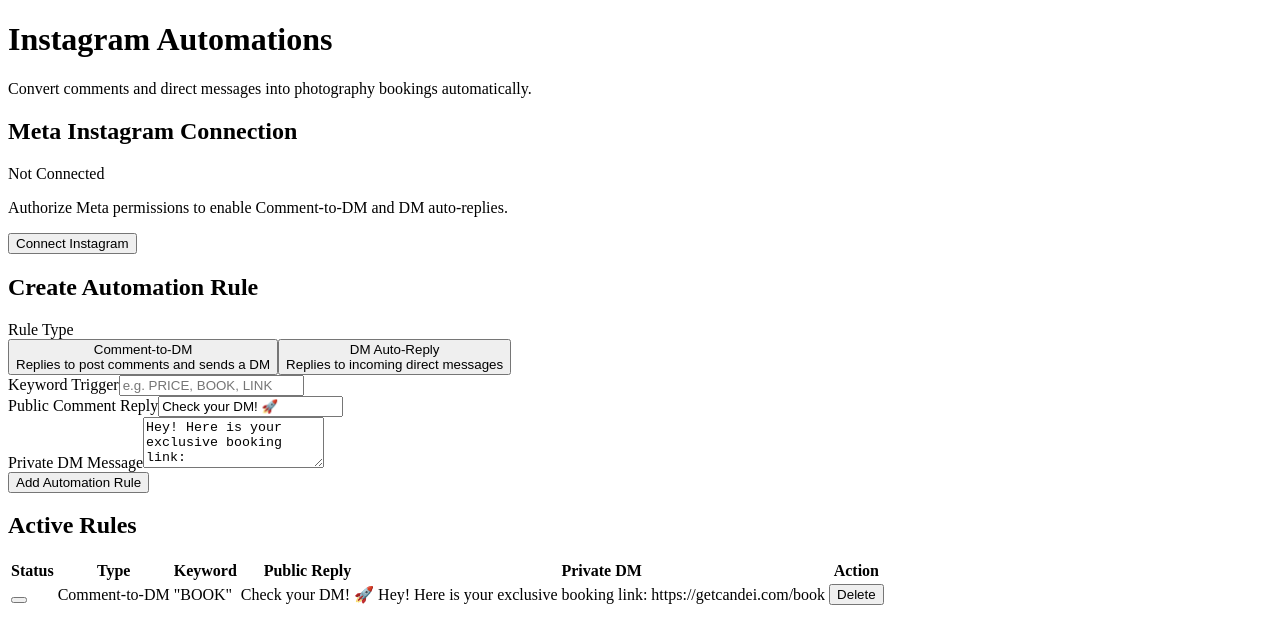
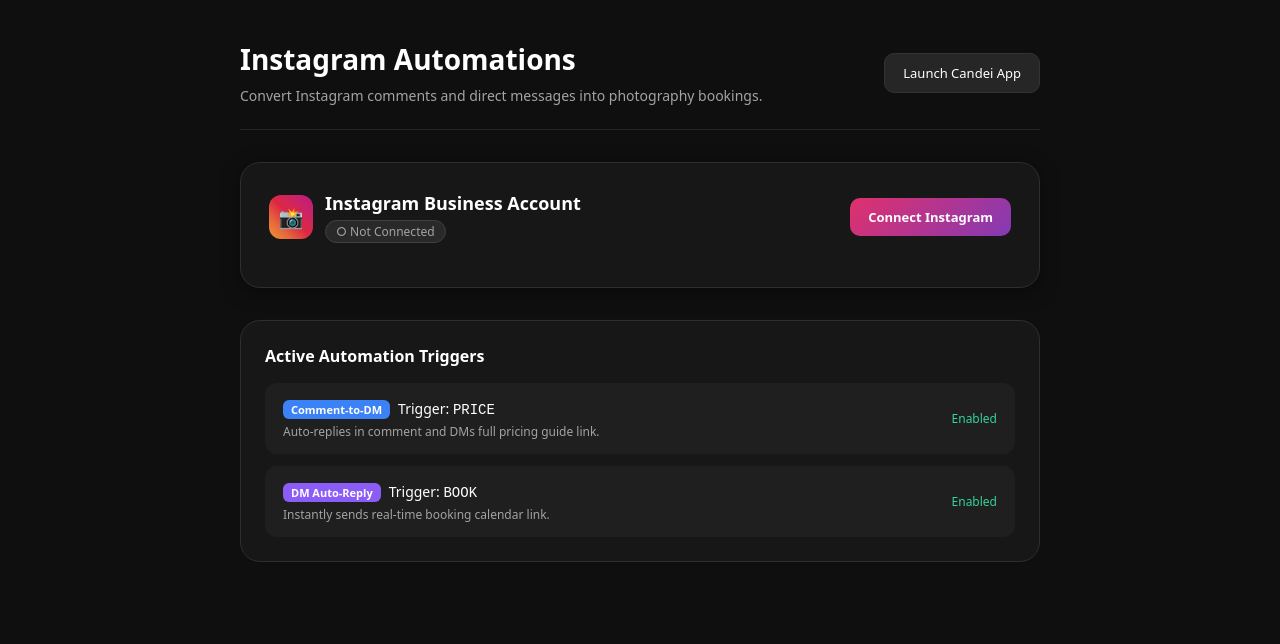
Before and after one commit to sachin32222/candy, a Next.js app: page /dashboard/automations in a window 1280 px wide. Shown: the top 644 px of the page. Built offline with nearby package versions, Linux system fonts and the light colour scheme.

Commit message:
fix: update auth redirects and configure layout
Hardcode absolute redirect URLs to ensure correct navigation after Instagram OAuth. Add metadata and global styling to the root layout and update the Vercel configuration.

```diff
--- a/api/auth/instagram/callback.ts
+++ b/api/auth/instagram/callback.ts
@@ -54,7 +54,7 @@
     const { user_id } = tokenData;
     console.log("[Instagram Callback Vercel] Connected user_id:", user_id);
 
-    const redirectUrl = `/dashboard/automations?status=connected&user_id=${user_id || ""}`;
+    const redirectUrl = `https://getcandei.com/dashboard/automations?status=connected&user_id=${user_id || ""}`;
     if (typeof res.redirect === "function") {
       return res.redirect(redirectUrl);
     } else {
--- a/app/api/auth/instagram/callback/route.ts
+++ b/app/api/auth/instagram/callback/route.ts
@@ -52,7 +52,7 @@
     console.log("[Instagram Callback] Connected user_id:", user_id);
 
     return NextResponse.redirect(
-      new URL(`/dashboard/automations?status=connected&user_id=${user_id || ""}`, request.url)
+      `https://getcandei.com/dashboard/automations?status=connected&user_id=${user_id || ""}`
     );
   } catch (err: any) {
     console.error("[Instagram Callback] Fatal Error:", err);
--- a/app/dashboard/automations/page.tsx
+++ b/app/dashboard/automations/page.tsx
@@ -1,297 +1,168 @@
 "use client";
 
-import React, { useState, useEffect } from "react";
+import React, { Suspense, useState, useEffect } from "react";
+import { useSearchParams } from "next/navigation";
 
-interface AutomationRule {
-  id: string;
-  ruleType: "Comment-to-DM" | "DM Auto-Reply";
-  triggerKeyword: string;
-  publicReply?: string;
-  privateMessage: string;
-  enabled: boolean;
-  createdAt: string;
-}
+function AutomationsContent() {
+  const searchParams = useSearchParams();
+  const status = searchParams.get("status");
+  const userId = searchParams.get("user_id");
+  const error = searchParams.get("error");
 
-export default function AutomationsPage() {
   const [isConnected, setIsConnected] = useState(false);
-  const [instagramUsername, setInstagramUsername] = useState("");
-  const [currentTenantId, setCurrentTenantId] = useState("tenant_default");
-
-  const [rules, setRules] = useState<AutomationRule[]>([
-    {
-      id: "rule_1",
-      ruleType: "Comment-to-DM",
-      triggerKeyword: "BOOK",
-      publicReply: "Check your DM! 🚀",
-      privateMessage: "Hey! Here is your exclusive booking link: https://getcandei.com/book",
-      enabled: true,
-      createdAt: new Date().toISOString(),
-    },
-  ]);
-
-  // Form State
-  const [ruleType, setRuleType] = useState<"Comment-to-DM" | "DM Auto-Reply">("Comment-to-DM");
-  const [triggerKeyword, setTriggerKeyword] = useState("");
-  const [publicReply, setPublicReply] = useState("Check your DM! 🚀");
-  const [privateMessage, setPrivateMessage] = useState("Hey! Here is your exclusive booking link: https://getcandei.com/book");
+  const [currentUserId, setCurrentUserId] = useState<string | null>(null);
 
   useEffect(() => {
-    if (typeof window !== "undefined") {
-      const params = new URLSearchParams(window.location.search);
-      if (params.get("status") === "connected") {
+    if (status === "connected") {
       setIsConnected(true);
-        setInstagramUsername("candei_photographer");
+      setCurrentUserId(userId || "17841413170626603");
     }
-    }
-  }, []);
-
-  const handleConnectInstagram = () => {
-    const clientId = process.env.NEXT_PUBLIC_INSTAGRAM_CLIENT_ID || process.env.NEXT_PUBLIC_META_APP_ID || "1090179470293810";
-    const redirectUri = "https://getcandei.com/api/auth/instagram/callback";
-    const oauthUrl = `https://www.instagram.com/oauth/authorize?force_reauth=true&client_id=${clientId}&redirect_uri=${encodeURIComponent(
-      redirectUri
-    )}&response_type=code&scope=instagram_business_basic,instagram_business_manage_messages,instagram_business_manage_comments,instagram_business_content_publish,instagram_business_manage_insights&state=${encodeURIComponent(
-      currentTenantId
-    )}`;
-
-    window.location.href = oauthUrl;
-  };
-
-  const handleCreateRule = (e: React.FormEvent) => {
-    e.preventDefault();
-    if (!triggerKeyword.trim() || !privateMessage.trim()) return;
-
-    const newRule: AutomationRule = {
-      id: "rule_" + Date.now(),
-      ruleType,
-      triggerKeyword: triggerKeyword.trim().toUpperCase(),
-      publicReply: ruleType === "Comment-to-DM" ? publicReply.trim() : undefined,
-      privateMessage: privateMessage.trim(),
-      enabled: true,
-      createdAt: new Date().toISOString(),
-    };
-
-    setRules([newRule, ...rules]);
-    setTriggerKeyword("");
-    setPublicReply("Check your DM! 🚀");
-    setPrivateMessage("Hey! Here is your exclusive booking link: https://getcandei.com/book");
-  };
-
-  const handleToggleRule = (id: string) => {
-    setRules(rules.map((r) => (r.id === id ? { ...r, enabled: !r.enabled } : r)));
-  };
-
-  const handleDeleteRule = (id: string) => {
-    setRules(rules.filter((r) => r.id !== id));
-  };
+  }, [status, userId]);
 
   return (
-    <div className="min-h-screen bg-[#0f0f0f] text-white p-6 md:p-12 font-sans">
-      <div className="max-w-6xl mx-auto space-y-10">
+    <div style={{ minHeight: "100vh", backgroundColor: "#0f0f0f", color: "#ffffff", padding: "40px 20px", fontFamily: "system-ui, -apple-system, sans-serif" }}>
+      <div style={{ maxWidth: "800px", margin: "0 auto" }}>
         {/* Header */}
-        <div className="flex flex-col md:flex-row justify-between items-start md:items-end gap-4 border-b border-[#262626] pb-8">
+        <div style={{ borderBottom: "1px solid #262626", paddingBottom: "24px", marginBottom: "32px", display: "flex", justifyContent: "space-between", alignItems: "center" }}>
           <div>
-            <h1 className="text-4xl font-serif text-white tracking-tight">Instagram Automations</h1>
-            <p className="text-neutral-400 mt-2 text-sm">
-              Convert comments and direct messages into photography bookings automatically.
+            <h1 style={{ fontSize: "28px", fontWeight: "600", margin: "0 0 8px 0" }}>Instagram Automations</h1>
+            <p style={{ color: "#a3a3a3", fontSize: "14px", margin: 0 }}>
+              Convert Instagram comments and direct messages into photography bookings.
             </p>
+          </div>
+          <a
+            href="https://getcandei.com/#/dashboard/automations"
+            style={{
+              padding: "10px 18px",
+              backgroundColor: "#262626",
+              color: "#ffffff",
+              textDecoration: "none",
+              borderRadius: "10px",
+              fontSize: "13px",
+              fontWeight: "500",
+              border: "1px solid #333333"
+            }}
+          >
+            Launch Candei App
+          </a>
+        </div>
+
+        {/* Error Alert */}
+        {error && (
+          <div style={{ backgroundColor: "rgba(239, 68, 68, 0.15)", border: "1px solid rgba(239, 68, 68, 0.4)", borderRadius: "16px", padding: "16px 20px", marginBottom: "24px", color: "#fca5a5", fontSize: "14px" }}>
+            <strong>Connection Notice:</strong> {error}
+          </div>
+        )}
+
+        {/* Status Card */}
+        <div style={{
+          backgroundColor: "#171717",
+          border: isConnected ? "1px solid rgba(16, 185, 129, 0.4)" : "1px solid #2e2e2e",
+          borderRadius: "20px",
+          padding: "28px",
+          marginBottom: "32px",
+          boxShadow: "0 4px 20px rgba(0,0,0,0.4)"
+        }}>
+          <div style={{ display: "flex", alignItems: "center", justifyContent: "space-between", marginBottom: "16px" }}>
+            <div style={{ display: "flex", alignItems: "center", gap: "12px" }}>
+              <div style={{
+                width: "44px",
+                height: "44px",
+                borderRadius: "12px",
+                background: "linear-gradient(45deg, #f09433 0%, #e6683c 25%, #dc2743 50%, #cc2366 75%, #bc1888 100%)",
+                display: "flex",
+                alignItems: "center",
+                justifyContent: "center",
+                color: "#ffffff",
+                fontWeight: "bold",
+                fontSize: "20px"
+              }}>
+                📸
+              </div>
+              <div>
+                <h2 style={{ fontSize: "18px", fontWeight: "600", margin: "0 0 4px 0" }}>Instagram Business Account</h2>
+                <span style={{
+                  display: "inline-block",
+                  padding: "2px 10px",
+                  borderRadius: "20px",
+                  fontSize: "12px",
+                  fontWeight: "500",
+                  backgroundColor: isConnected ? "rgba(16, 185, 129, 0.2)" : "rgba(115, 115, 115, 0.2)",
+                  color: isConnected ? "#34d399" : "#a3a3a3",
+                  border: isConnected ? "1px solid rgba(16, 185, 129, 0.4)" : "1px solid #404040"
+                }}>
+                  {isConnected ? "● Connected & Live" : "○ Not Connected"}
+                </span>
               </div>
             </div>
 
-        {/* Connection Status Card */}
-        <div className="bg-[#161616] border border-[#2b2b2b] rounded-3xl p-8 flex flex-col md:flex-row justify-between items-start md:items-center gap-6 shadow-xl">
-          <div>
-            <div className="flex items-center gap-3 mb-2">
-              <h2 className="text-xl font-medium">Meta Instagram Connection</h2>
             {isConnected ? (
-                <span className="px-3 py-1 rounded-full text-xs font-semibold bg-emerald-500/20 text-emerald-400 border border-emerald-500/30">
-                  Connected
-                </span>
+              <span style={{ fontSize: "12px", color: "#34d399", fontWeight: "500" }}>Active 24/7</span>
             ) : (
-                <span className="px-3 py-1 rounded-full text-xs font-semibold bg-neutral-800 text-neutral-400 border border-neutral-700">
-                  Not Connected
-                </span>
+              <a
+                href={`https://www.instagram.com/oauth/authorize?force_reauth=true&client_id=1090179470293810&redirect_uri=https://getcandei.com/api/auth/instagram/callback&response_type=code&scope=instagram_business_basic,instagram_business_manage_messages,instagram_business_manage_comments,instagram_business_content_publish,instagram_business_manage_insights`}
+                style={{
+                  padding: "10px 18px",
+                  background: "linear-gradient(135deg, #e1306c, #833ab4)",
+                  color: "#ffffff",
+                  textDecoration: "none",
+                  borderRadius: "10px",
+                  fontSize: "13px",
+                  fontWeight: "600"
+                }}
+              >
+                Connect Instagram
+              </a>
             )}
           </div>
-            <p className="text-sm text-neutral-400">
-              {isConnected ? (
-                <span>
-                  Linked handle: <span className="text-white font-medium">@{instagramUsername}</span>
-                </span>
-              ) : (
-                "Authorize Meta permissions to enable Comment-to-DM and DM auto-replies."
+
+          {isConnected && currentUserId && (
+            <div style={{ marginTop: "16px", paddingTop: "16px", borderTop: "1px solid #262626", display: "flex", gap: "24px", fontSize: "13px", color: "#a3a3a3" }}>
+              <div>
+                <span style={{ color: "#737373" }}>Instagram User ID: </span>
+                <code style={{ color: "#ffffff", backgroundColor: "#262626", padding: "2px 6px", borderRadius: "4px" }}>{currentUserId}</code>
+              </div>
+              <div>
+                <span style={{ color: "#737373" }}>Webhook Status: </span>
+                <span style={{ color: "#34d399" }}>Subscribed</span>
+              </div>
+            </div>
           )}
-            </p>
         </div>
 
+        {/* Automations Preview */}
+        <div style={{ backgroundColor: "#171717", border: "1px solid #2e2e2e", borderRadius: "20px", padding: "24px" }}>
+          <h3 style={{ fontSize: "16px", fontWeight: "600", margin: "0 0 16px 0" }}>Active Automation Triggers</h3>
+
+          <div style={{ display: "flex", flexDirection: "column", gap: "12px" }}>
+            <div style={{ backgroundColor: "#1f1f1f", padding: "14px 18px", borderRadius: "12px", display: "flex", justifyContent: "space-between", alignItems: "center" }}>
               <div>
-            {isConnected ? (
-              <button
-                onClick={() => setIsConnected(false)}
-                className="px-5 py-2.5 rounded-xl border border-red-500/30 bg-red-950/20 text-red-400 hover:text-red-300 text-xs font-medium uppercase tracking-wider transition-colors"
-              >
-                Disconnect
-              </button>
-            ) : (
-              <button
-                onClick={handleConnectInstagram}
-                className="bg-gradient-to-r from-pink-600 via-purple-600 to-indigo-600 hover:opacity-95 text-white font-medium px-6 py-3 rounded-xl text-xs uppercase tracking-wider shadow-lg shadow-pink-600/20 transition-all"
-              >
-                Connect Instagram
-              </button>
-            )}
+                <span style={{ backgroundColor: "#3b82f6", color: "#ffffff", fontSize: "11px", fontWeight: "600", padding: "2px 8px", borderRadius: "6px", marginRight: "8px" }}>Comment-to-DM</span>
+                <span style={{ fontSize: "14px", fontWeight: "500" }}>Trigger: <code>PRICE</code></span>
+                <p style={{ margin: "4px 0 0 0", fontSize: "12px", color: "#a3a3a3" }}>Auto-replies in comment and DMs full pricing guide link.</p>
               </div>
+              <span style={{ color: "#34d399", fontSize: "12px", fontWeight: "500" }}>Enabled</span>
             </div>
 
-        {/* Create Rule Form */}
-        <div className="bg-[#161616] border border-[#2b2b2b] rounded-3xl p-8 shadow-xl">
-          <h2 className="text-2xl font-serif text-white mb-6">Create Automation Rule</h2>
-
-          <form onSubmit={handleCreateRule} className="space-y-6">
+            <div style={{ backgroundColor: "#1f1f1f", padding: "14px 18px", borderRadius: "12px", display: "flex", justifyContent: "space-between", alignItems: "center" }}>
               <div>
-              <label className="block text-xs font-semibold uppercase tracking-wider text-neutral-300 mb-2">
-                Rule Type
-              </label>
-              <div className="grid grid-cols-1 sm:grid-cols-2 gap-4">
-                <button
-                  type="button"
-                  onClick={() => setRuleType("Comment-to-DM")}
-                  className={`p-4 rounded-2xl border text-left transition-all ${
-                    ruleType === "Comment-to-DM"
-                      ? "bg-pink-500/10 border-pink-500 text-white"
-                      : "bg-[#111] border-[#333] text-neutral-400 hover:border-[#555]"
-                  }`}
-                >
-                  <div className="font-semibold text-sm">Comment-to-DM</div>
-                  <div className="text-xs text-neutral-400 mt-1">Replies to post comments and sends a DM</div>
-                </button>
-
-                <button
-                  type="button"
-                  onClick={() => setRuleType("DM Auto-Reply")}
-                  className={`p-4 rounded-2xl border text-left transition-all ${
-                    ruleType === "DM Auto-Reply"
-                      ? "bg-purple-500/10 border-purple-500 text-white"
-                      : "bg-[#111] border-[#333] text-neutral-400 hover:border-[#555]"
-                  }`}
-                >
-                  <div className="font-semibold text-sm">DM Auto-Reply</div>
-                  <div className="text-xs text-neutral-400 mt-1">Replies to incoming direct messages</div>
-                </button>
+                <span style={{ backgroundColor: "#8b5cf6", color: "#ffffff", fontSize: "11px", fontWeight: "600", padding: "2px 8px", borderRadius: "6px", marginRight: "8px" }}>DM Auto-Reply</span>
+                <span style={{ fontSize: "14px", fontWeight: "500" }}>Trigger: <code>BOOK</code></span>
+                <p style={{ margin: "4px 0 0 0", fontSize: "12px", color: "#a3a3a3" }}>Instantly sends real-time booking calendar link.</p>
               </div>
+              <span style={{ color: "#34d399", fontSize: "12px", fontWeight: "500" }}>Enabled</span>
             </div>
-
-            <div>
-              <label className="block text-xs font-semibold uppercase tracking-wider text-neutral-300 mb-2">
-                Keyword Trigger
-              </label>
-              <input
-                type="text"
-                required
-                value={triggerKeyword}
-                onChange={(e) => setTriggerKeyword(e.target.value.toUpperCase())}
-                placeholder="e.g. PRICE, BOOK, LINK"
-                className="w-full bg-[#111] border border-[#333] focus:border-pink-500 rounded-xl px-4 py-3 text-white uppercase font-mono text-sm focus:outline-none transition-colors"
-              />
-            </div>
-
-            {ruleType === "Comment-to-DM" && (
-              <div>
-                <label className="block text-xs font-semibold uppercase tracking-wider text-neutral-300 mb-2">
-                  Public Comment Reply
-                </label>
-                <input
-                  type="text"
-                  required
-                  value={publicReply}
-                  onChange={(e) => setPublicReply(e.target.value)}
-                  placeholder="e.g. Check your DM! 🚀"
-                  className="w-full bg-[#111] border border-[#333] focus:border-pink-500 rounded-xl px-4 py-3 text-white text-sm focus:outline-none transition-colors"
-                />
-              </div>
-            )}
-
-            <div>
-              <label className="block text-xs font-semibold uppercase tracking-wider text-neutral-300 mb-2">
-                Private DM Message
-              </label>
-              <textarea
-                required
-                rows={3}
-                value={privateMessage}
-                onChange={(e) => setPrivateMessage(e.target.value)}
-                placeholder="e.g. Hey! Here is your exclusive booking link: https://getcandei.com/book"
-                className="w-full bg-[#111] border border-[#333] focus:border-pink-500 rounded-xl px-4 py-3 text-white text-sm focus:outline-none transition-colors"
-              />
-            </div>
-
-            <button
-              type="submit"
-              className="bg-white text-neutral-900 hover:bg-neutral-200 px-6 py-3 rounded-xl text-xs font-semibold uppercase tracking-wider transition-colors"
-            >
-              Add Automation Rule
-            </button>
-          </form>
-        </div>
-
-        {/* Active Rules Table */}
-        <div className="bg-[#161616] border border-[#2b2b2b] rounded-3xl overflow-hidden shadow-xl">
-          <div className="p-6 border-b border-[#2b2b2b]">
-            <h2 className="text-xl font-medium">Active Rules</h2>
-          </div>
-
-          <div className="overflow-x-auto">
-            <table className="w-full text-left border-collapse text-sm">
-              <thead>
-                <tr className="border-b border-[#2b2b2b] text-[11px] font-semibold uppercase tracking-wider text-neutral-400 bg-[#121212]">
-                  <th className="py-4 px-6">Status</th>
-                  <th className="py-4 px-6">Type</th>
-                  <th className="py-4 px-6">Keyword</th>
-                  <th className="py-4 px-6">Public Reply</th>
-                  <th className="py-4 px-6">Private DM</th>
-                  <th className="py-4 px-6 text-right">Action</th>
-                </tr>
-              </thead>
-              <tbody className="divide-y divide-[#222]">
-                {rules.map((rule) => (
-                  <tr key={rule.id} className="hover:bg-[#1a1a1a] transition-colors">
-                    <td className="py-4 px-6">
-                      <button
-                        onClick={() => handleToggleRule(rule.id)}
-                        className={`relative inline-flex h-6 w-11 shrink-0 cursor-pointer rounded-full border-2 border-transparent transition-colors duration-200 ${
-                          rule.enabled ? "bg-emerald-500" : "bg-neutral-800"
-                        }`}
-                      >
-                        <span
-                          className={`pointer-events-none inline-block h-5 w-5 transform rounded-full bg-white transition duration-200 ${
-                            rule.enabled ? "translate-x-5" : "translate-x-0"
-                          }`}
-                        />
-                      </button>
-                    </td>
-                    <td className="py-4 px-6">
-                      <span className="px-2.5 py-1 rounded-md text-xs font-medium bg-neutral-800 border border-neutral-700">
-                        {rule.ruleType}
-                      </span>
-                    </td>
-                    <td className="py-4 px-6 font-mono font-semibold text-pink-400">"{rule.triggerKeyword}"</td>
-                    <td className="py-4 px-6 text-neutral-300 text-xs">{rule.publicReply || "—"}</td>
-                    <td className="py-4 px-6 text-neutral-300 text-xs">{rule.privateMessage}</td>
-                    <td className="py-4 px-6 text-right">
-                      <button
-                        onClick={() => handleDeleteRule(rule.id)}
-                        className="text-red-400 hover:text-red-300 text-xs uppercase tracking-wider"
-                      >
-                        Delete
-                      </button>
-                    </td>
-                  </tr>
-                ))}
-              </tbody>
-            </table>
           </div>
         </div>
       </div>
     </div>
   );
 }
+
+export default function AutomationsPage() {
+  return (
+    <Suspense fallback={<div style={{ minHeight: "100vh", backgroundColor: "#0f0f0f", color: "#ffffff", padding: "40px 20px" }}>Loading Automations...</div>}>
+      <AutomationsContent />
+    </Suspense>
+  );
+}
--- /dev/null
+++ b/app/layout.tsx
@@ -0,0 +1,20 @@
+import React from "react";
+
+export const metadata = {
+  title: "Candei — The Core System for Photographers",
+  description: "Candei Instagram Automations & Booking Platform",
+};
+
+export default function RootLayout({
+  children,
+}: {
+  children: React.ReactNode;
+}) {
+  return (
+    <html lang="en">
+      <body style={{ margin: 0, padding: 0, backgroundColor: "#0f0f0f", color: "#ffffff" }}>
+        {children}
+      </body>
+    </html>
+  );
+}
```
Also changed, not shown: vercel.json (added). Lines whose indentation alone changed are shown as unchanged.
